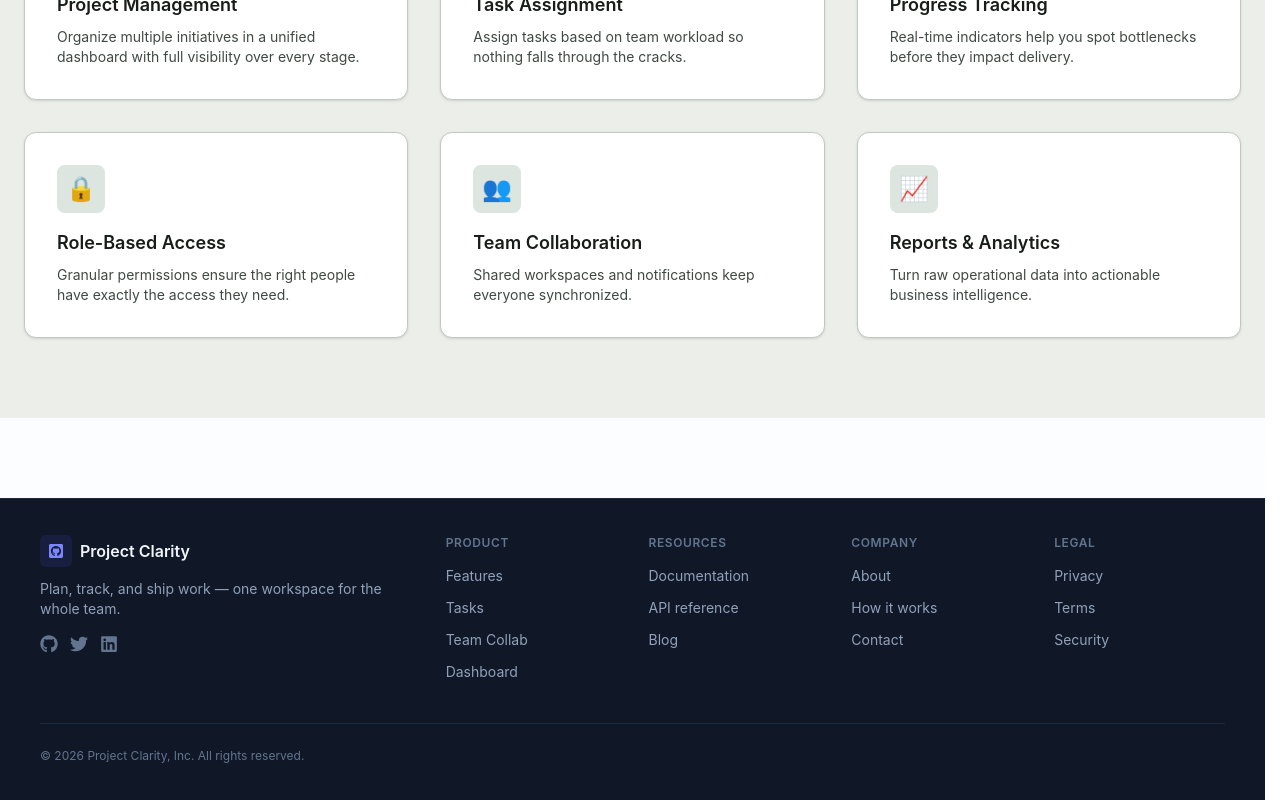
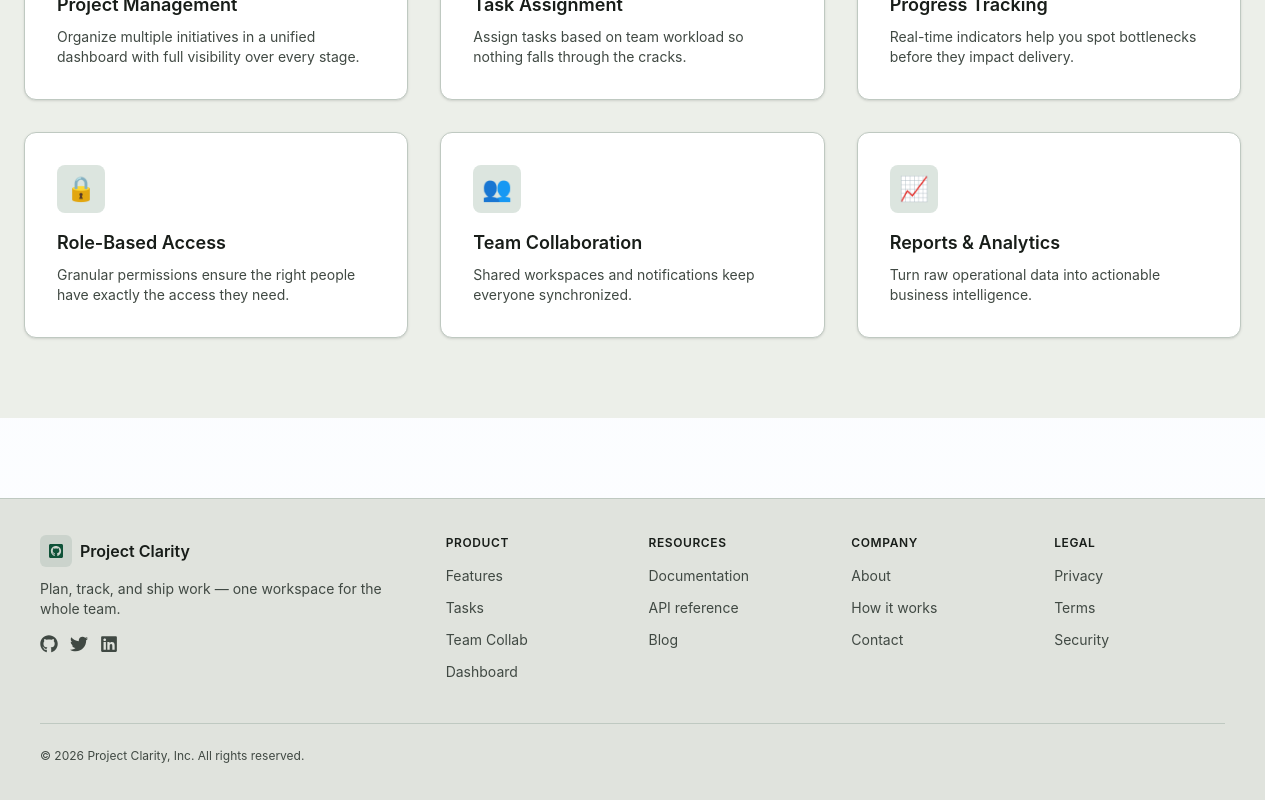
Before and after one commit to Neiivvy/ProjectFlow-frontend, a Next.js app: page / in a window 1280 px wide. Shown: the part 1212-2012 px from the top of the page. Built offline with nearby package versions, Linux system fonts and the light colour scheme.

Commit message:
footer color changed

```diff
--- a/src/components/Footer.js
+++ b/src/components/Footer.js
@@ -26,41 +26,45 @@ const columns = [
 
 export default function Footer() {
   return (
-    <footer className="border-t border-slate-800 bg-gray-900 mt-20">
+    <footer className="border-t border-[#bfc9c1] bg-[#e0e3dd] mt-20">
       <div className="mx-auto max-w-7xl px-6 py-9 sm:px-10">
         <div className="grid grid-cols-2 gap-8 sm:grid-cols-6">
           {/* Brand */}
           <div className="col-span-2 sm:col-span-2">
             <div className="flex items-center gap-2">
-              <span className="flex h-8 w-8 items-center justify-center rounded-md bg-indigo-500/10">
-                <FaGithubSquare size={16} className="text-indigo-400" />
+              <span className="flex h-8 w-8 items-center justify-center rounded-md bg-[#0f5238]/10">
+                <FaGithubSquare size={16} className="text-[#0f5238]" />
               </span>
-              <span className="text-base font-semibold text-slate-100">
+              <span className="text-base font-semibold text-[#181d19]">
                 Project Clarity
               </span>
             </div>
-            <p className="mt-3 text-sm text-slate-400">
+
+            <p className="mt-3 text-sm text-[#404943]">
               Plan, track, and ship work — one workspace for the whole team.
             </p>
+
             <div className="mt-4 flex items-center gap-3">
               <a
                 href="#"
                 aria-label="GitHub"
-                className="text-slate-500 hover:text-slate-300"
+                className="text-[#404943] hover:text-[#0f5238] transition-colors"
               >
                 <FaGithub size={18} />
               </a>
+
               <a
                 href="#"
                 aria-label="Twitter"
-                className="text-slate-500 hover:text-slate-300"
+                className="text-[#404943] hover:text-[#0f5238] transition-colors"
               >
                 <FaTwitter size={18} />
               </a>
+
               <a
                 href="#"
                 aria-label="LinkedIn"
-                className="text-slate-500 hover:text-slate-300"
+                className="text-[#404943] hover:text-[#0f5238] transition-colors"
               >
                 <FaLinkedin size={18} />
               </a>
@@ -69,15 +73,16 @@ export default function Footer() {
 
           {columns.map((col) => (
             <div key={col.heading}>
-              <h3 className="text-xs font-semibold uppercase tracking-wider text-slate-500">
+              <h3 className="text-xs font-semibold uppercase tracking-wider text-[#181d19]">
                 {col.heading}
               </h3>
+
               <ul className="mt-3 space-y-2">
                 {col.links.map((link) => (
                   <li key={link}>
                     <a
                       href="#"
-                      className="text-sm text-slate-400 hover:text-indigo-400"
+                      className="text-sm text-[#404943] hover:text-[#0f5238] transition-colors"
                     >
                       {link}
                     </a>
@@ -88,8 +93,8 @@ export default function Footer() {
           ))}
         </div>
 
-        <div className="mt-10 flex flex-col items-center justify-between gap-3 border-t border-slate-800 pt-6 sm:flex-row">
-          <p className="text-xs text-slate-500">
+        <div className="mt-10 flex flex-col items-center justify-between gap-3 border-t border-[#bfc9c1] pt-6 sm:flex-row">
+          <p className="text-xs text-[#404943]">
             © {new Date().getFullYear()} Project Clarity, Inc. All rights
             reserved.
           </p>
```
